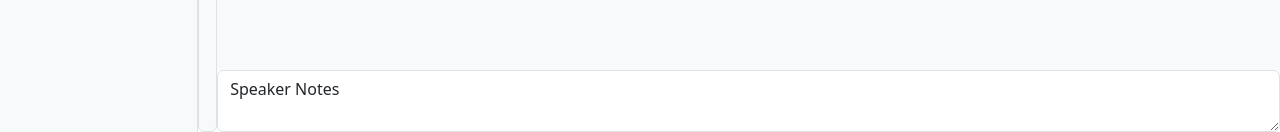
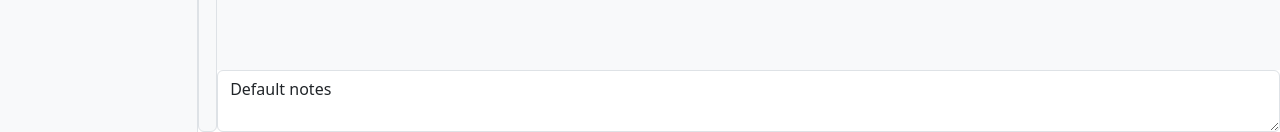
Before and after one commit to natafaye/fesd-slides-clone, a React (Vite) app: page / in a window 1280 px wide. Shown: the part 668-800 px from the top of the page. Built offline with nearby package versions, Linux system fonts and the light colour scheme.

Commit message:
react-inputs

```diff
--- a/src/App.tsx
+++ b/src/App.tsx
@@ -14,21 +14,24 @@ const TEST_SLIDES = [
     order: 1,
     image: thumbnailImage1,
     text: "React Components",
-    fontColor: "black"
+    fontColor: "black",
+    speakerNotes: "Default notes"
   },
   {
     id: 1,
     order: 2,
     image: thumbnailImage2,
     text: "React Props",
-    fontColor: "red"
+    fontColor: "red",
+    speakerNotes: "Default notes"
   },
   {
     id: 2,
     order: 3,
     image: thumbnailImage3,
     text: "Passing down props",
-    fontColor: "black"
+    fontColor: "black",
+    speakerNotes: "Default notes"
   },
 ]
 
@@ -48,7 +51,8 @@ export default function App() {
       order: 4,
       image: blankThumbnail,
       text: "",
-      fontColor: "black"
+      fontColor: "black",
+    speakerNotes: "Default notes"
     }
 
     setSlides([...slides, blankSlide])
@@ -58,7 +62,7 @@ export default function App() {
     setSlides(slides.filter(s => s.id !== idToDelete))
   }
 
-  const updateSlideFontColor = (newColor: string, idToUpdate?: number) => {
+  const updateSlide = (property: string, newValue: string, idToUpdate?: number) => {
     if (idToUpdate === undefined) {
       return
     }
@@ -66,7 +70,7 @@ export default function App() {
     setSlides(slides.map(slide => (
       slide.id !== idToUpdate ? slide : {
         ...slide,
-        fontColor: newColor
+        [property]: newValue
       }
     )))
   }
@@ -76,7 +80,7 @@ export default function App() {
       <Toolbar
         selectedSlide={selectedSlide}
         addBlankSlide={addBlankSlide}
-        updateSlideFontColor={updateSlideFontColor}
+        updateSlide={updateSlide}
       />
       <div className="d-flex flex-grow-1">
         <Sidebar
@@ -85,7 +89,10 @@ export default function App() {
           selectedSlideId={selectedSlideId}
           setSelectedSlideId={setSelectedSlideId}
         />
-        <SlideView slide={selectedSlide} />
+        <SlideView
+          slide={selectedSlide}
+          updateSlide={updateSlide}
+        />
       </div>
     </div>
   )
--- a/src/SlideView.tsx
+++ b/src/SlideView.tsx
@@ -2,9 +2,10 @@ import type { Slide } from "./types"
 
 type SlideViewProps = {
     slide?: Slide
+    updateSlide: (property: string, value: string, id?: number) => void
 }
 
-export default function SlideView({ slide }: SlideViewProps) {
+export default function SlideView({ slide, updateSlide }: SlideViewProps) {
     let slideHeight = 400
     return (
         <div className="flex-grow-1 d-flex flex-column">
@@ -16,11 +17,15 @@ export default function SlideView({ slide }: SlideViewProps) {
                         color: slide?.fontColor
                     }}
                 >
-                    { slide?.text }
+                    {slide?.text}
                 </div>
             </div>
             <div>
-                <textarea className="form-control" defaultValue="Speaker Notes"></textarea>
+                <textarea
+                    className="form-control"
+                    onChange={(event) => updateSlide("speakerNotes", event.target.value, slide?.id)}
+                    value={slide?.speakerNotes}
+                ></textarea>
             </div>
         </div>
     )
--- a/src/Toolbar.tsx
+++ b/src/Toolbar.tsx
@@ -8,13 +8,13 @@ import type { Slide } from "./types";
 
 type ToolbarProps = {
     addBlankSlide: () => void
-    updateSlideFontColor: (color: string, id?: number) => void
+    updateSlide: (property: string, color: string, id?: number) => void
     selectedSlide?: Slide
 }
 
 export default function Toolbar({
     addBlankSlide,
-    updateSlideFontColor,
+    updateSlide,
     selectedSlide
 }: ToolbarProps) {
     const [isColorModalOpen, setIsColorModalOpen] = useState(false)
@@ -36,15 +36,15 @@ export default function Toolbar({
                     <Stack direction="horizontal" gap={1}>
                         <Button
                             variant={selectedSlide?.fontColor === "red" ? "danger" : "outline-danger"}
-                            onClick={() => updateSlideFontColor("red", selectedSlide?.id)}
+                            onClick={() => updateSlide("fontColor", "red", selectedSlide?.id)}
                         >Red</Button>
                         <Button
                             variant={selectedSlide?.fontColor === "green" ? "success" : "outline-success"}
-                            onClick={() => updateSlideFontColor("green", selectedSlide?.id)}
+                            onClick={() => updateSlide("fontColor", "green", selectedSlide?.id)}
                         >Green</Button>
                         <Button
                             variant={selectedSlide?.fontColor === "black" ? "dark" : "outline-dark"}
-                            onClick={() => updateSlideFontColor("black", selectedSlide?.id)}
+                            onClick={() => updateSlide("fontColor", "black", selectedSlide?.id)}
                         >Black</Button>
                     </Stack>
                 </Modal.Body>
```
Also changed, not shown: src/types.ts (+5 -4 lines).
